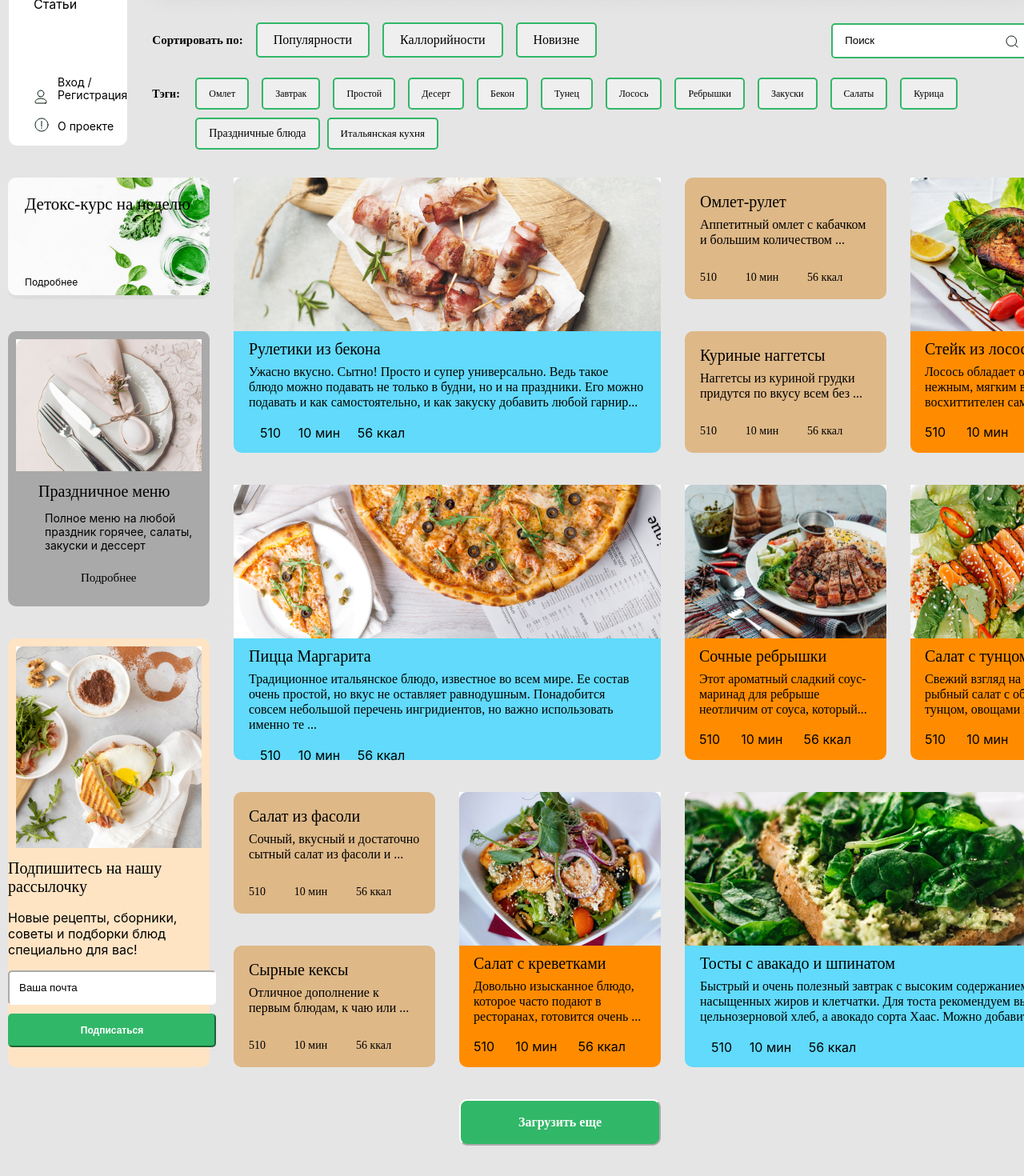
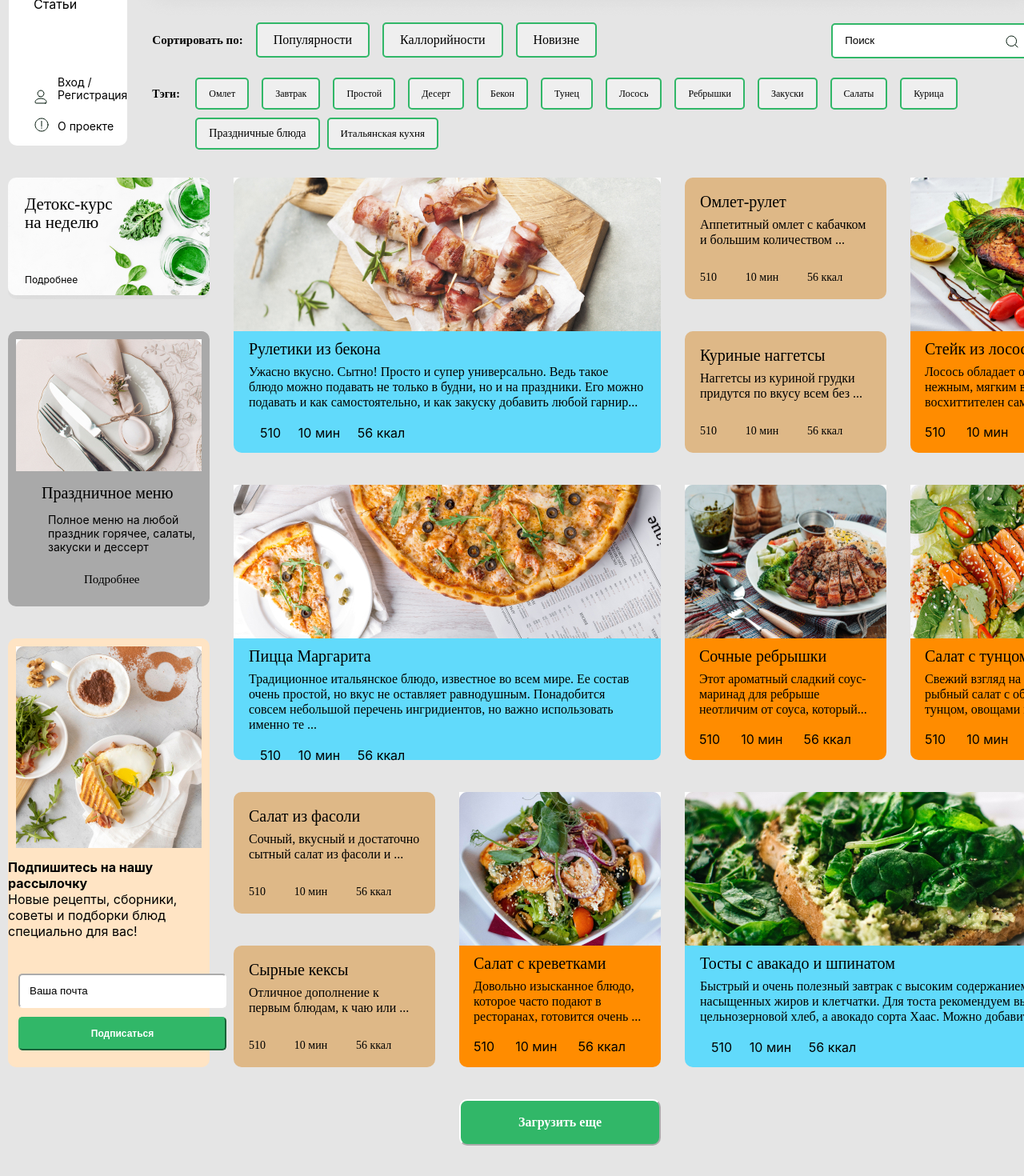
Before and after one commit to attorney2005/food-market, a React (Create React App) app in the folder my-app/: page / in a window 1280 px wide. Shown: the part 378-1848 px from the top of the page at 80% size. Built offline with nearby package versions, Linux system fonts and the light colour scheme.

Commit message:
Refactoring

```diff
--- a/my-app/src/components/menu-component/menu-component.scss
+++ b/my-app/src/components/menu-component/menu-component.scss
@@ -112,12 +112,12 @@ background-color: red;
 }
 
 .menu__component-course {
-  padding: 22px 0 0 21px;
+  padding: 22px 97px 0px 21px;
   background: url(../../../public/menu-pictures/detox.png) no-repeat center center;
 }
 
 .menu__component-course-title {
-  margin: 0 0 74px 0;
+  margin: 0 0 47px 0;
   font-family: Railway, serif;
   font-size: 21px;
   font-weight: 500;
@@ -133,7 +133,7 @@ font-size: 12px;
 }
 
 .menu__component-holiday-text-block {
-  margin: 0 0 0 38px;
+  padding: 2px 0 0 42px;
 }
 
 .menu__component-holiday-text {
@@ -149,11 +149,25 @@ font-size: 12px;
 
 }
 
+.menu__component-mailing-text-block {
+
+}
+
+.menu__component-mailing-title {
+  margin: 0;
+}
+
+.menu__component-mailing-text {
+margin: 0;
+}
+
 .menu__component-mailing-form{
   display: grid;
+  padding: 24px 30px 0 13px;
 }
 
 .menu__component-mailing-input {
+  margin-top: 19px;
   padding: 12px 67px 12px 12px;
   border-radius: 5px;
   border-color: #FFFFFF;
--- a/my-app/src/components/menu-component/menu-component.tsx
+++ b/my-app/src/components/menu-component/menu-component.tsx
@@ -55,13 +55,15 @@ function MenuComponent(props: OfferWithPhotoSmallProps): JSX.Element {
     return (
       <div className="menu__component-mailing">
         <div className="menu__component-container-photo">
-          <img className="menu__component-holiday-photo" src={props.img}
+          <img className="menu__component-mailing-photo" src={props.img}
                width="232" height="252" alt="Edges">
           </img>
         </div>
         <div className="menu__component-mailing-subscription">
-          <h4 className="menu__component-title">{props.title}</h4>
-          <p>{props.text}</p>
+          <div className= "menu__component-mailing-text-block">
+            <h4 className="menu__component-mailing-title">{props.title}</h4>
+            <p className="menu__component-mailing-text">{props.text}</p>
+          </div>
           <form className="menu__component-mailing-form">
             <input className="menu__component-mailing-input" value="Ваша почта"/>
             <button className="menu__component-mailing-button">Подписаться</button>
```
